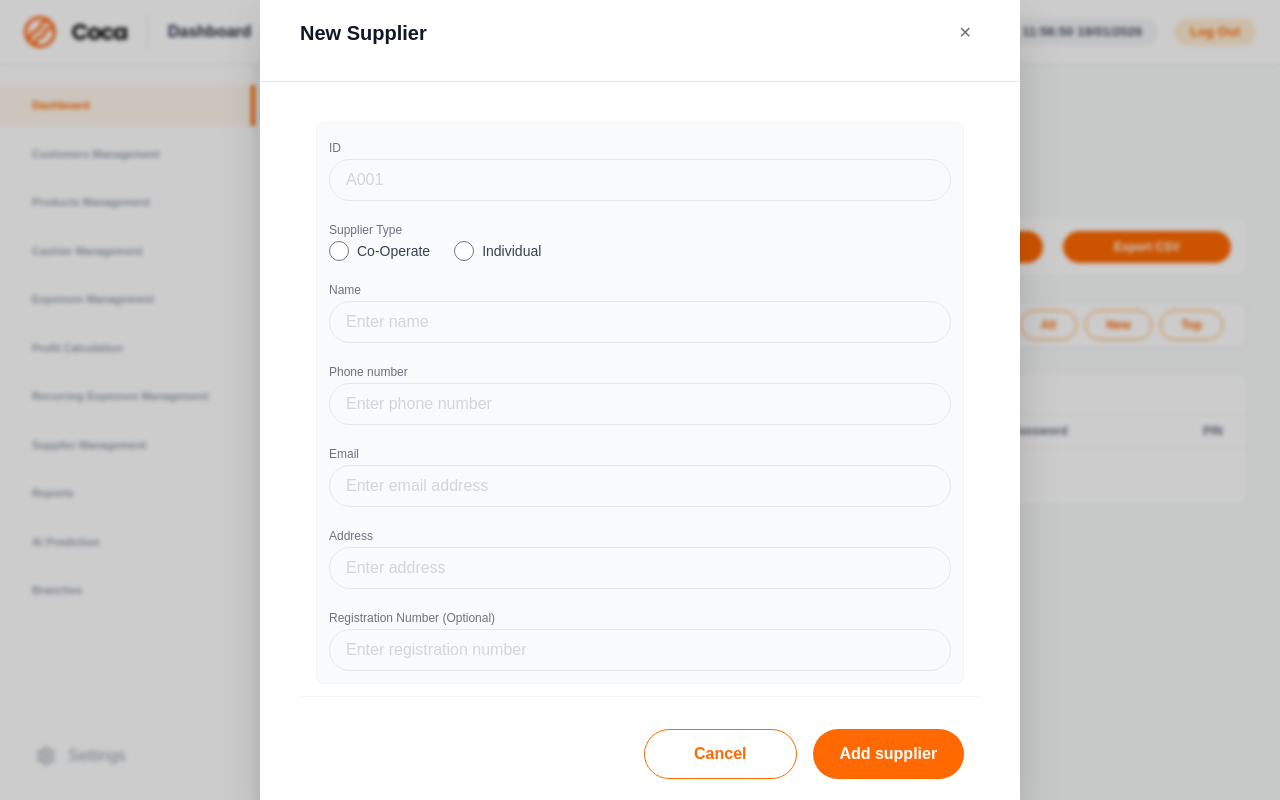
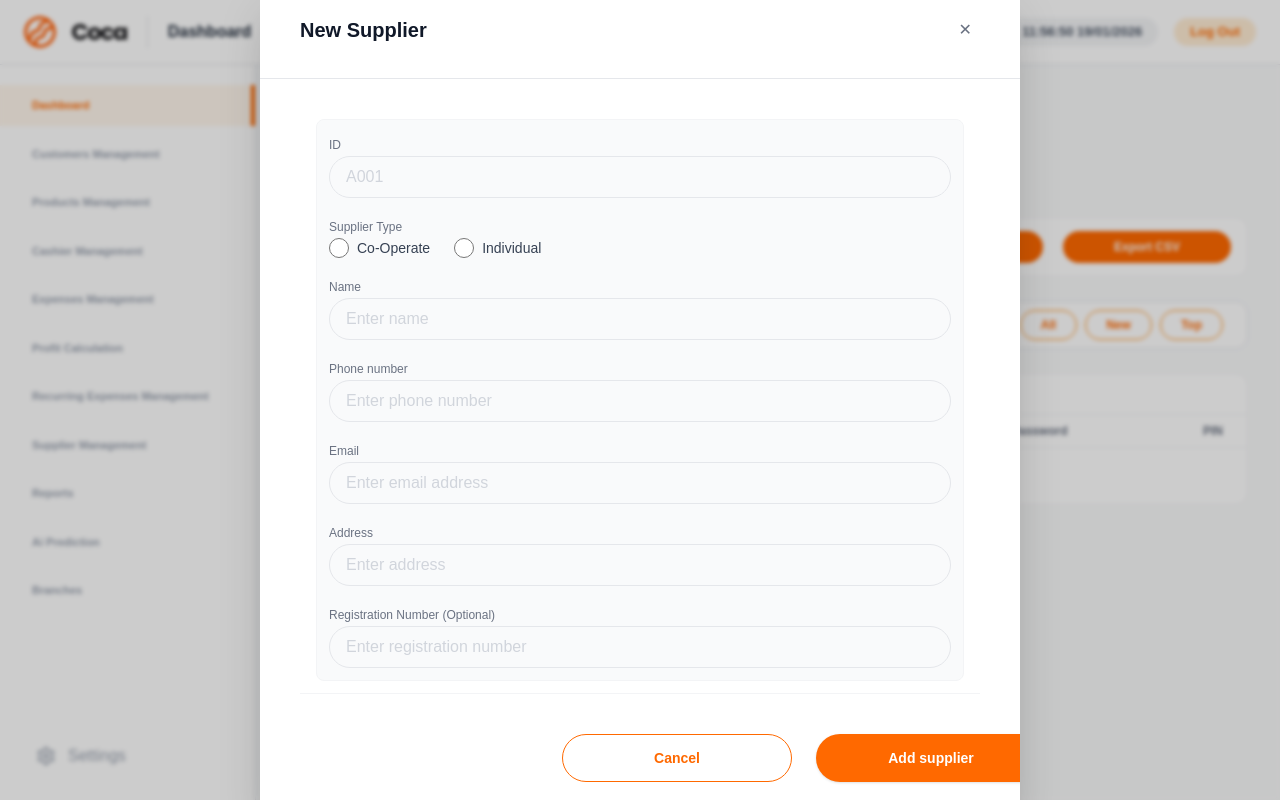
Before and after one commit to LTI-INTERNS/pos-micro-sass, a Next.js app: page /dashboard in a window 1280 px wide. Both pictures are taken after typing "Sample" into the empty fields and a click on the button "Add New Supplier". Built offline with nearby package versions, Linux system fonts and the light colour scheme.

Commit message:
fix: (popupAction) update popup action suitable for current format

```diff
--- a/app/components/Dashboard/common/PopupActions.tsx
+++ b/app/components/Dashboard/common/PopupActions.tsx
@@ -12,7 +12,7 @@ type PopupActionsProps = {
 
 export default function PopupActions({ actions }: PopupActionsProps) {
   return (
-    <div className="mt-6 flex gap-4">
+    <div className="mt-8 flex justify-center gap-6">
       {actions.map((action, index) => {
         const isPrimary = action.variant === "primary";
 
@@ -22,10 +22,11 @@ export default function PopupActions({ actions }: PopupActionsProps) {
             type="button"
             onClick={action.onClick}
             className={`
-              w-full rounded-full py-3 font-semibold transition active:scale-[0.98]
+              h-12 min-w-[230px] px-10 rounded-full text-sm font-semibold
+              transition active:scale-[0.98]
               ${
                 isPrimary
-                  ? "bg-orange-500 text-white hover:bg-orange-600"
+                  ? "bg-orange-500 text-white hover:bg-orange-600 shadow-sm"
                   : "border border-orange-500 bg-white text-orange-500 hover:bg-orange-50"
               }
             `}
```
